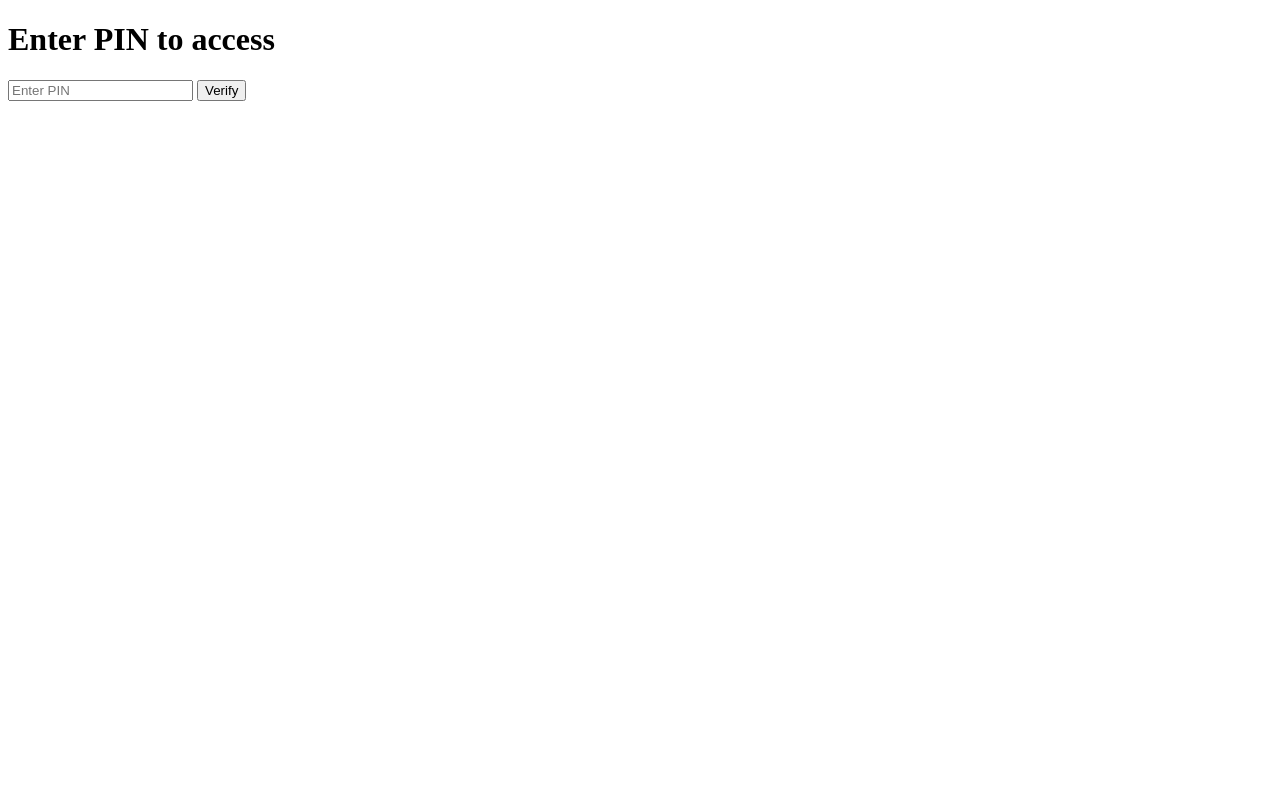
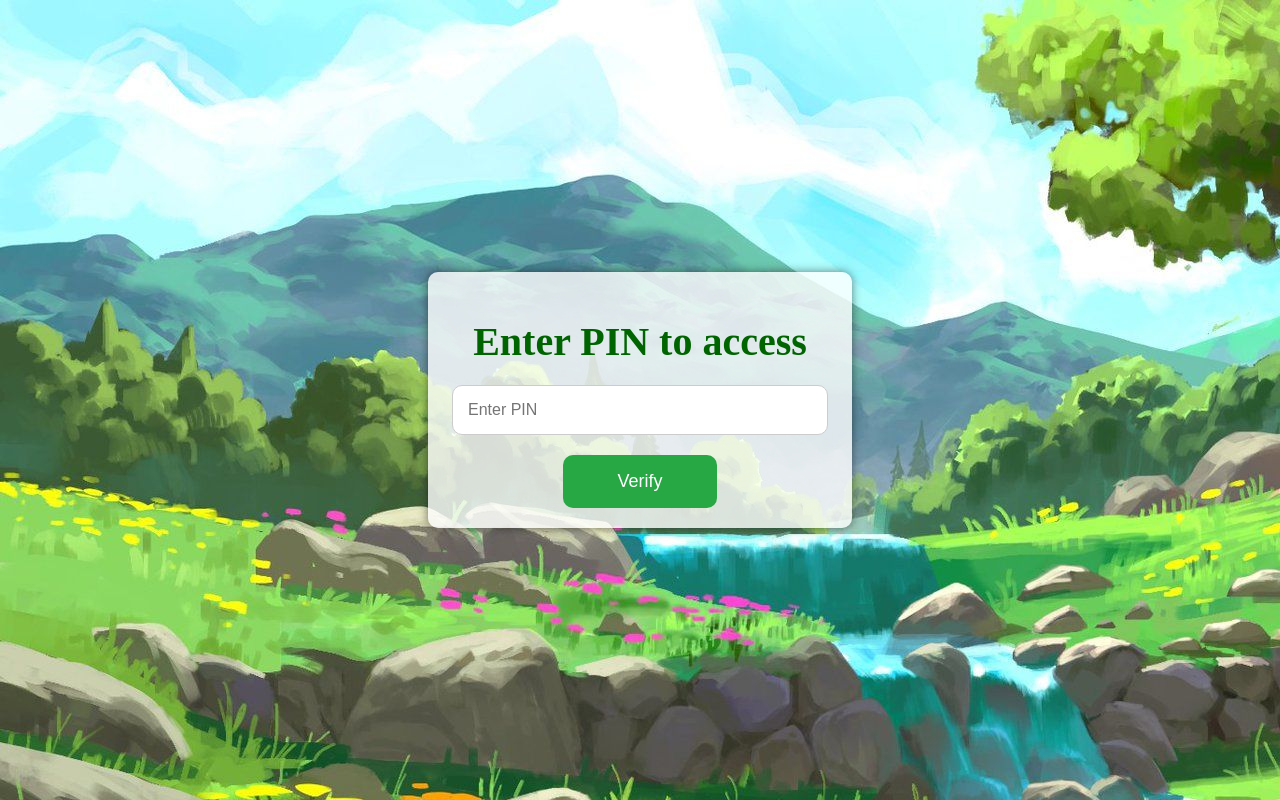
Before and after one commit to nguyenthiyenchi/pokemon-cat-n-bat, a plain HTML site: page templates/verify.html in a window 1280 px wide. Drawn offline with Linux system fonts and the light colour scheme.

Commit message:
design verify page

```diff
--- a/templates/verify.html
+++ b/templates/verify.html
@@ -4,12 +4,80 @@
     <meta charset="UTF-8">
     <meta name="viewport" content="width=device-width, initial-scale=1.0">
     <title>Verify</title>
+    <style>
+        body {
+            background-image: url('/static/pokebat_background.jpg');
+            display: flex;
+            margin: 0;
+            height: 100vh;
+            overflow: hidden;
+            justify-content: center;
+            align-items: center;
+        }
+
+        .input-panel {
+            width: 100%;
+            overflow: auto;
+            position: relative;
+            border: 2px solid darkgreen;
+            display: flex;
+            margin: 0;
+            overflow: hidden;
+        }
+
+        .input-section {
+            background: rgba(255, 255, 255, 0.8);
+            border-radius: 10px;
+            padding: 20px;
+            box-shadow: 0 0 10px rgba(0, 0, 0, 0.5);
+            text-align: center;
+            width: 30%;
+        }
+
+        .input-section h1 {
+            font-size: 40px;
+            margin-bottom: 20px;
+            color: darkgreen;
+        }
+
+        .input-section input {
+            display: block;
+            width: calc(100% - 40px);
+            padding: 15px;
+            font-size: 16px;
+            margin: 20px auto;
+            border: 1px solid #ccc;
+            border-radius: 10px;
+        }
+
+        .input-section button {
+            padding: 16px;
+            width: 40%;
+            font-size: 18px;
+            border: none;
+            border-radius: 10px;
+            background-color: #28a745;
+            color: white;
+            cursor: pointer;
+        }
+
+        .input-section button:hover {
+            background-color: #218838;
+        }
+
+        .input-section #error-message {
+            color: red;
+            margin-top: 10px;
+        }
+    </style>
 </head>
 <body>
-    <h1>Enter PIN to access</h1>
-    <form action="/verify" method="post">
-        <input type="password" name="pin" placeholder="Enter PIN" required>
-        <button type="submit">Verify</button>
-    </form>
+    <div class="input-section">
+        <h1>Enter PIN to access</h1>
+        <form action="/verify" method="post">
+            <input type="password" name="pin" placeholder="Enter PIN" required>
+            <button type="submit">Verify</button>
+        </form>
+    </div>
 </body>
 </html>
```
